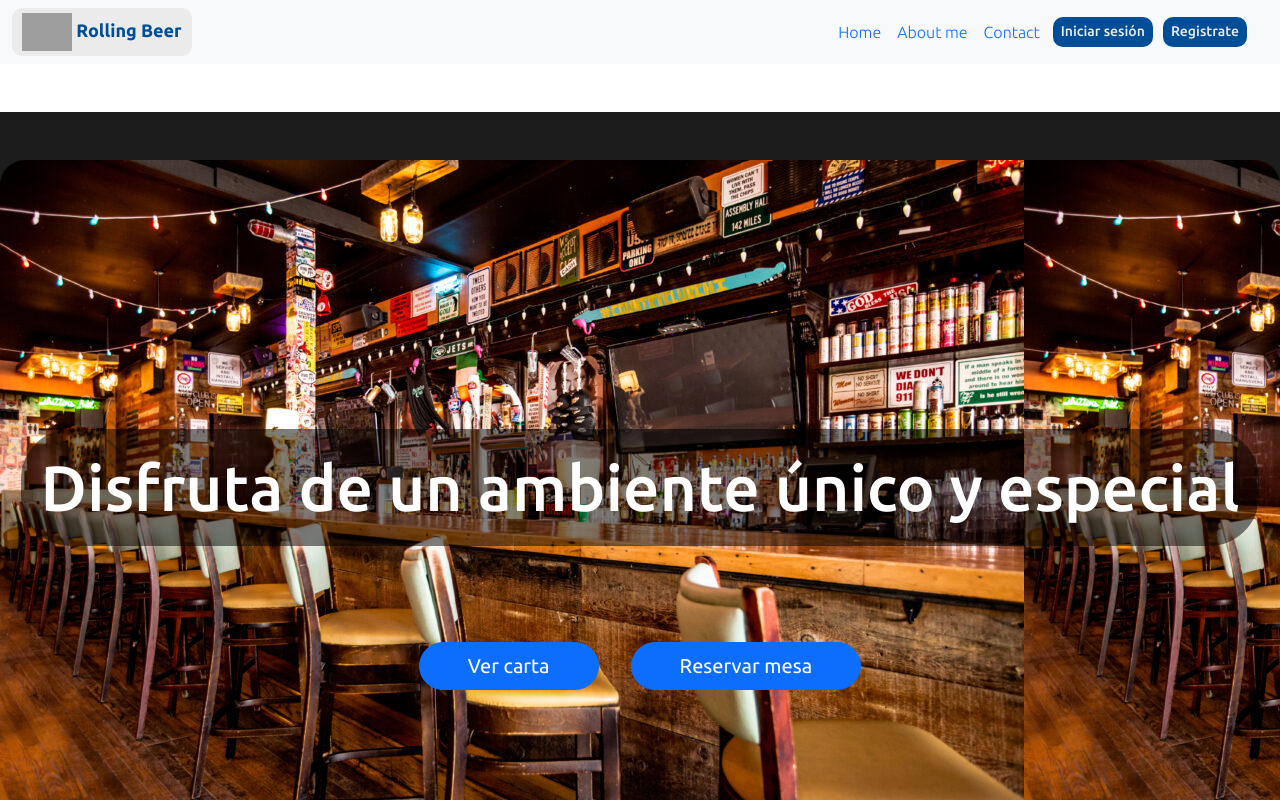
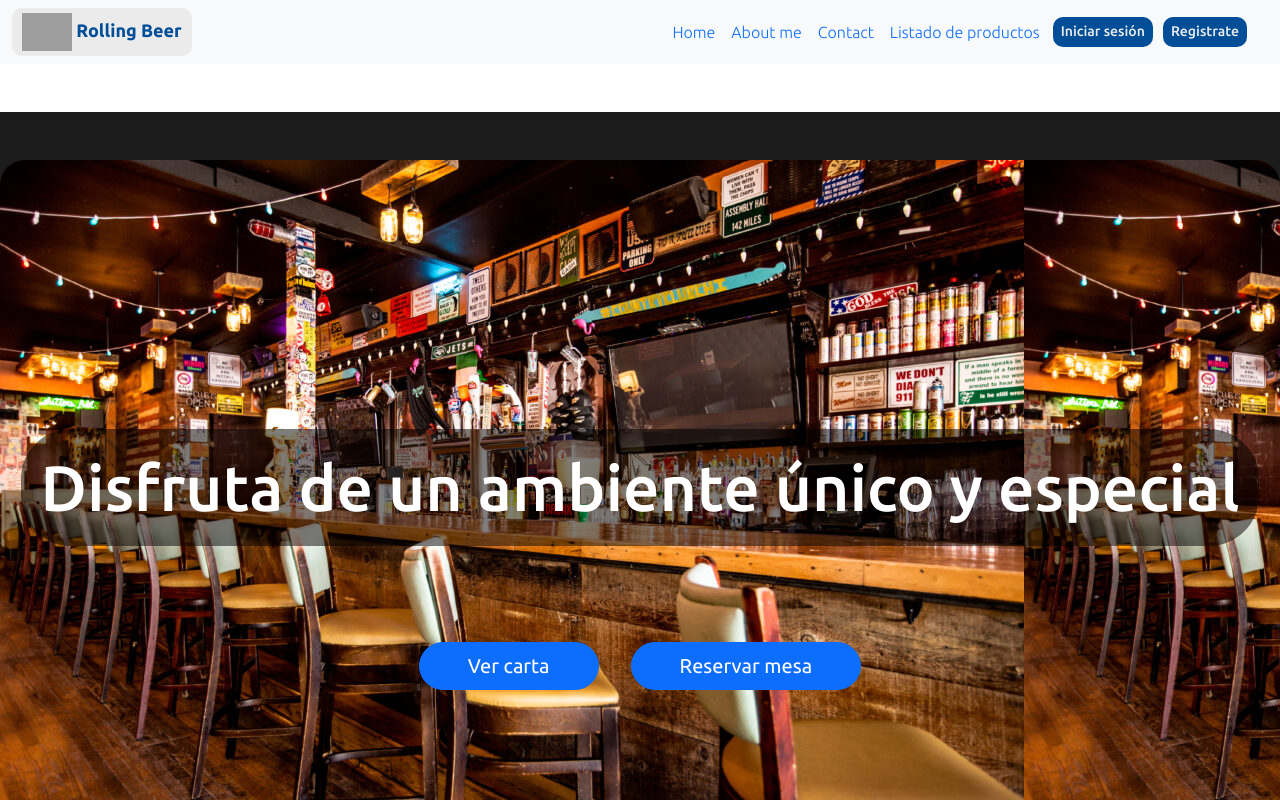
Before and after one commit to dani-assa/RollingBeer, a React (Vite) app: page / in a window 1280 px wide. Shown: the top 800 px of the page. Built offline with nearby package versions, Linux system fonts and the light colour scheme; no server answers; grey boxes are pictures that could not be loaded.

Commit message:
Listado en el nav

```diff
--- a/src/components/navbar/NavbarV2.jsx
+++ b/src/components/navbar/NavbarV2.jsx
@@ -76,6 +76,11 @@ const NavbarV2 = () => {
                       Contact
                     </Link>
                   </Nav.Link>
+                  <Nav.Link>
+                    <Link to="./listado" className="text-decoration-none">
+                      Listado de productos
+                    </Link>
+                  </Nav.Link>
                   {user ? (
                     <>
                       <li className="nav-item mt-2 ms-lg-5">
```
